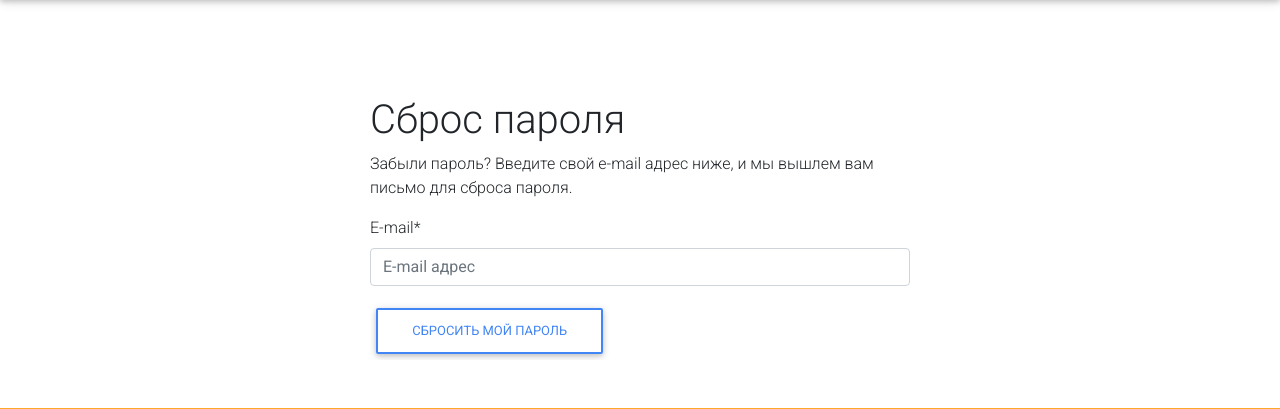
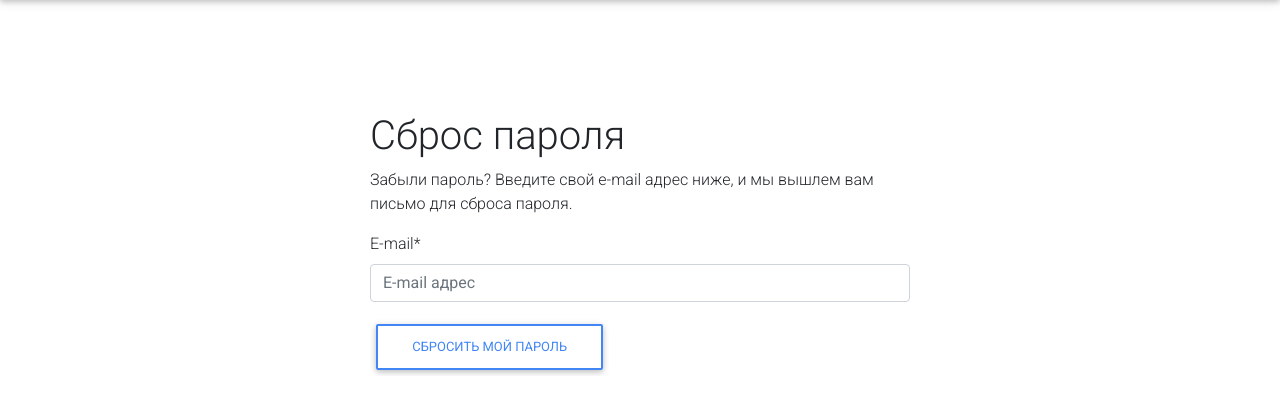
Before and after one commit to w3qxst1ck/ecommerce, a Django app: page /accounts/password/reset/ in a window 1280 px wide. Shown: the part 58-467 px from the top of the page. Run offline with Django 3.2, Linux system fonts and the light colour scheme; some libraries are stand-ins or nearby versions.

Commit message:
Fix some bugs

```diff
--- a/templates/base.html
+++ b/templates/base.html
@@ -28,20 +28,7 @@
 
   <body>
 
-  	<!-- <div class="mt-5 pt-4">
-	{% if messages %}
-	    {% for message in messages %}
-	    <div class="alert alert-{{ message.tags }} alert-dismissible fade show" role="alert">
-	      {{ message }}
-	      <button type="button" class="close" data-dismiss="alert" aria-label="Close">
-	        <span aria-hidden="true">&times;</span>
-	      </button>
-	    </div>
-	    {% endfor %}
-	{% endif %}
-	</div> -->
-
-	<div class="container">
+	<div class="container mt-3">
 		<div class="row">
 			<div class="col-md-12">
 		  	{% if messages %}
```
